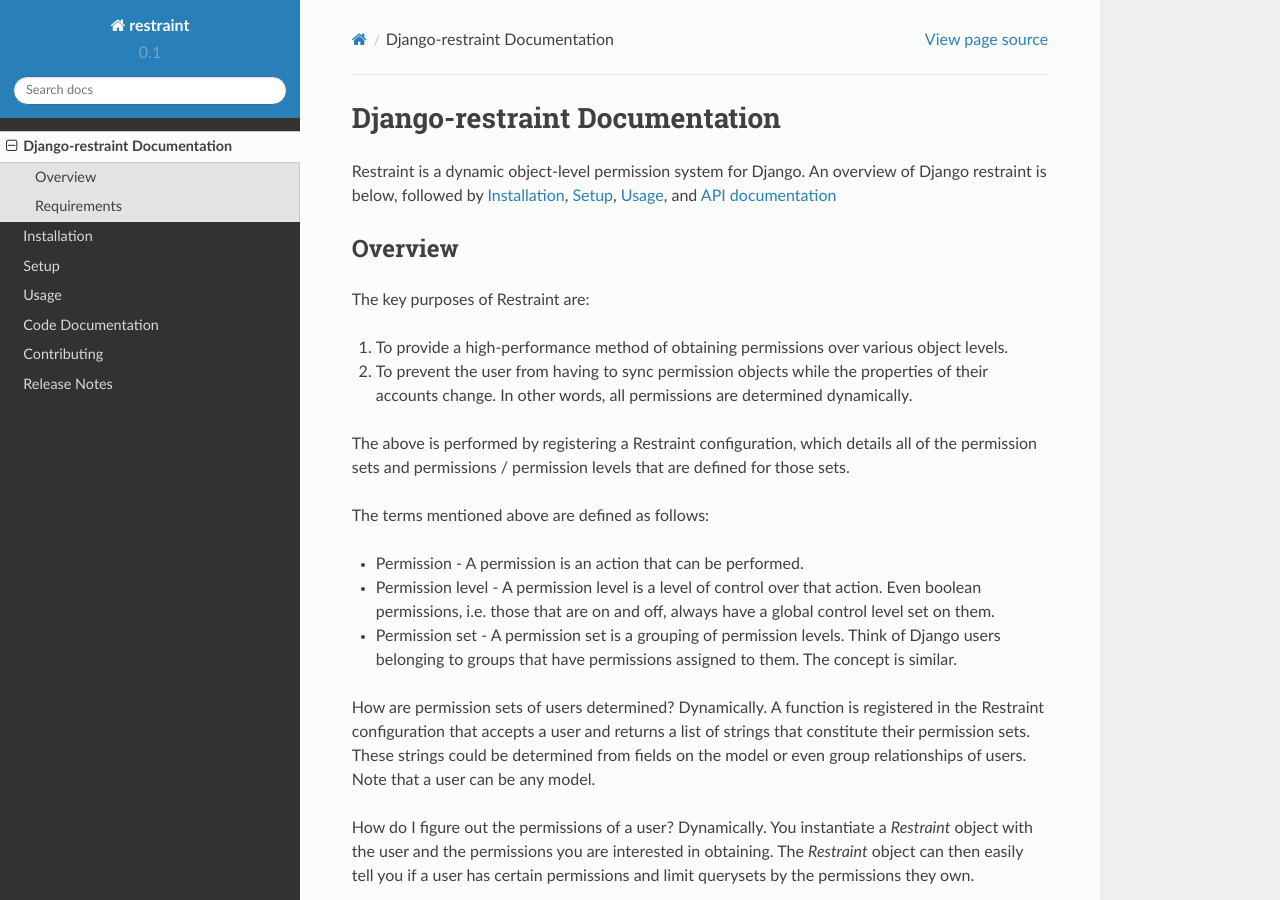
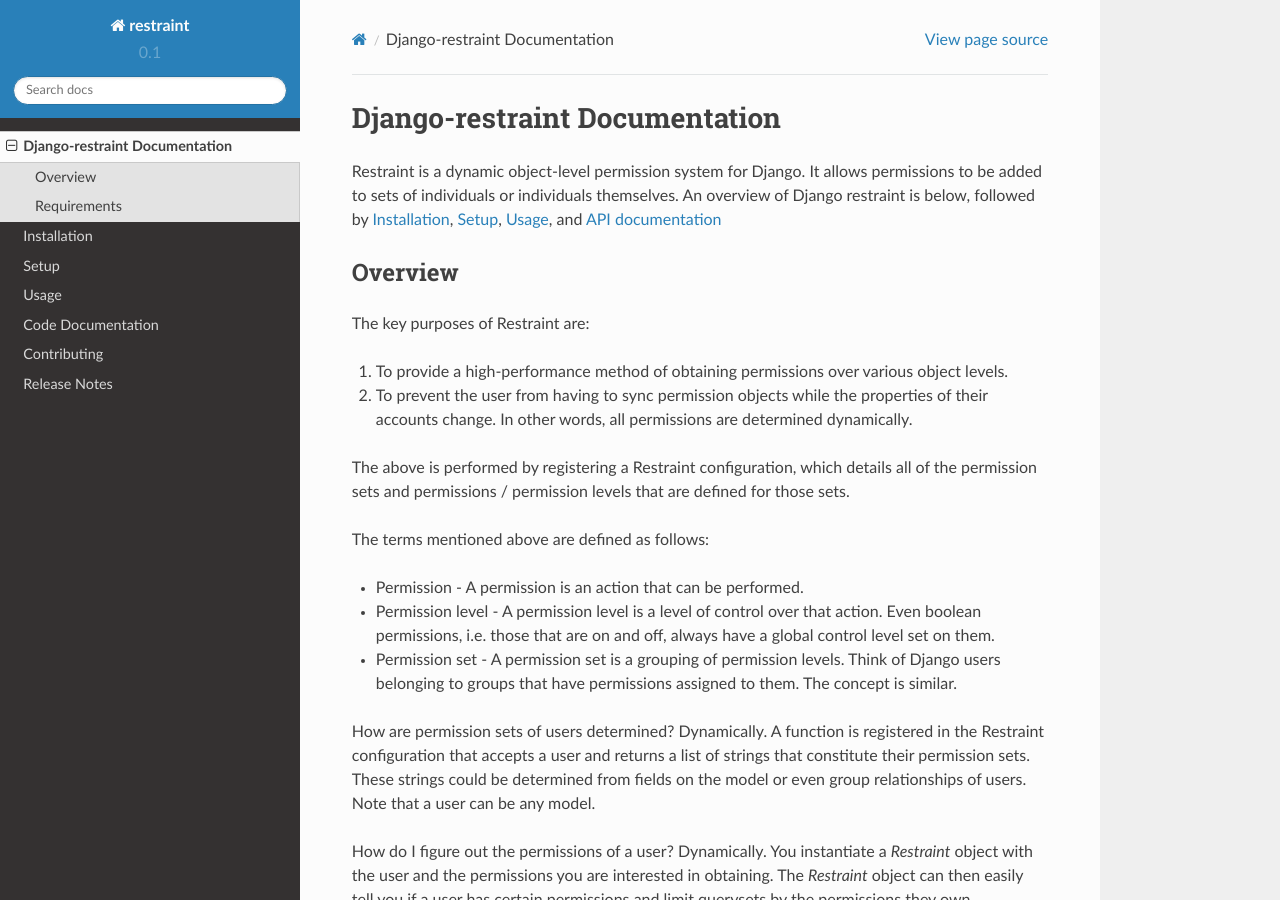
Before and after one commit to ambitioninc/django-restraint, a Sphinx documentation site: the page built from docs/index.rst, in a window 1280 px wide and 900 px high. Built offline with Sphinx 7.4.7 and the Read the Docs theme 2.0.0, drawn with Linux system fonts in a browser that asks for light colours.

Commit message:
updated brief description

```diff
--- a/docs/index.rst
+++ b/docs/index.rst
@@ -1,6 +1,6 @@
 Django-restraint Documentation
 ==============================
-Restraint is a dynamic object-level permission system for Django. An overview of Django restraint is below, followed by :doc:`Installation<installation>`, :doc:`Setup<setup>`, :doc:`Usage<usage>`,
+Restraint is a dynamic object-level permission system for Django. It allows permissions to be added to sets of individuals or individuals themselves. An overview of Django restraint is below, followed by :doc:`Installation<installation>`, :doc:`Setup<setup>`, :doc:`Usage<usage>`,
 and :doc:`API documentation <ref/restraint>`
 
 Overview
```
